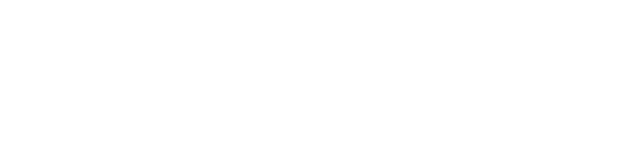
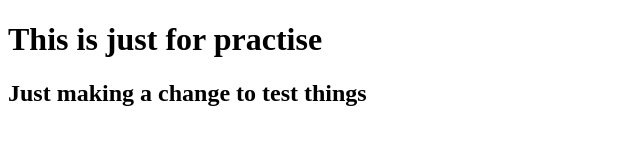
Before and after one commit to seay0006/mtm6130_second_page, a plain HTML site: page index.html in a window 1280 px wide. Shown: the whole page, without its empty margins (0-640 px from the left). Drawn offline with Linux system fonts and the light colour scheme.

Commit message:
add h2 to the file

```diff
--- a/index.html
+++ b/index.html
@@ -6,6 +6,7 @@
     <title>Document</title>
 </head>
 <body>
-
+    <h1>This is just for practise</h1>
+    <h2>Just making a change to test things</h2>
 </body>
 </html>
```
